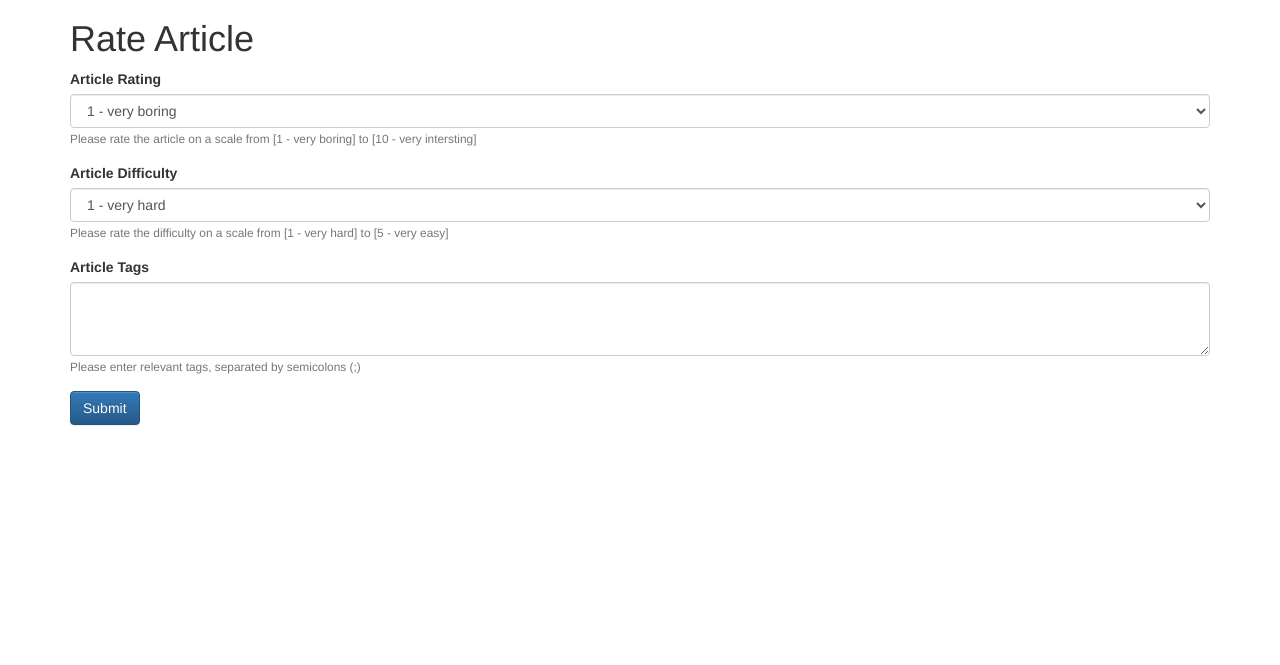
After one commit to mtyadev/chinese_article_recommendation_engine, a Flask app: template app/templates/article_assessment.html in a window 1280 px wide. The commit adds this page. Shown: the part 98-763 px from the top of the page. Run offline with Flask 2, Linux system fonts and the light colour scheme; the template is opened without the code that fills it, so the values that code supplies are empty; some libraries are stand-ins or nearby versions.

Commit message:
Added rating form. Persisting info in db.

```diff
--- a/app/static/css/main.css
+++ b/app/static/css/main.css
@@ -31,7 +31,6 @@ a: {
 a:link{
 	text-decoration: none;
 }
- a:visited{color:#11d;}
  a:hover{color:#33d;}
  a:active{color:#33d;}
 
--- /dev/null
+++ b/app/templates/article_assessment.html
@@ -0,0 +1,54 @@
+{% extends "base.html" %}
+{% block title %}Index{% endblock %}
+{% block head %}
+  {{ super() }}
+    <style type="text/css">
+    .important { color: #336699; }
+    </style>
+{% endblock %}
+{% block body %}
+    <h1>Rate Article</h1>
+      <form action="/completed" method="POST">
+        <div class="form-group">
+          <label for="article_rating">Article Rating</label>
+          <select class="form-control" id="article_rating" name="article_rating">
+            <option label="1 - very boring">1</option>
+            <option label="2">2</option>
+            <option label="3">3</option>
+            <option label="4">4</option>
+            <option label="5">5</option>
+            <option label="6">6</option>
+            <option label="7">7</option>
+            <option label="8">8</option>
+            <option label="9">9</option>
+            <option label="10 - very interesting">10</option>
+          </select>
+          <small id="rate_article_help" class="form-text text-muted">
+            Please rate the article on a scale from [1 - very boring] to [10 - very intersting]
+          </small>
+        </div>
+        <div class="form-group">
+          <label for="article_difficulty">Article Difficulty</label>
+          <select class="form-control" id="article_difficulty" name="article_difficulty">
+            <option label="1 - very hard">1</option>
+            <option label="2">2</option>
+            <option label="3">3</option>
+            <option label="4">4</option>
+            <option label="5 - very easy">5</option>
+          </select>
+          <small id="article_difficulty_help" class="form-text text-muted">
+            Please rate the difficulty on a scale from [1 - very hard] to [5 - very easy]
+          </small>
+        </div>
+        <div class="form-group">
+          <label for="article_rating">Article Tags</label>
+          <textarea class="form-control" id="article_tags" name="article_tags" rows="3"></textarea>
+          <small id="article_tags_help" class="form-text text-muted">
+            Please enter relevant tags, separated by semicolons (;)
+          </small>
+        </div>
+        <input type="hidden" name="article_id" value={{article_id}}>
+        <button type="submit" class="btn btn-primary" name="send">Submit</button>
+      </form>
+
+{% endblock %}
--- a/app/templates/check.html
+++ b/app/templates/check.html
@@ -8,7 +8,7 @@
 {% endblock %}
 {% block body %}
     <h1>Add to unknown characters list?</h1>
-      <form action="/completed" method="POST">
+      <form action="/article_assessment" method="POST">
         <table class="table">
           <thead class="thead-dark">
             <tr>
```
Also changed, not shown: app/models.py (+7 -0 lines), app/templates/completed.html (+2 -29 lines), app/views.py (+20 -5 lines).
